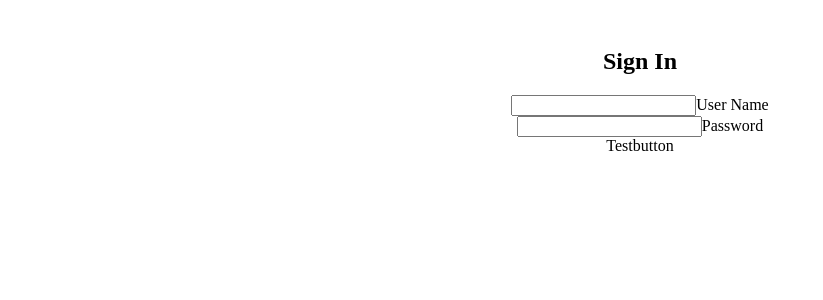
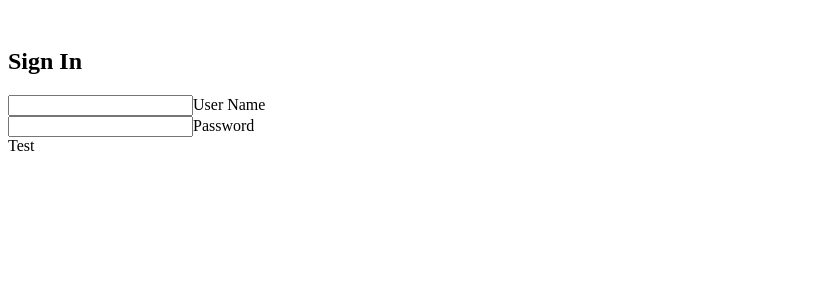
Before and after one commit to dev-kev-coder/To-Do-App, a React app in the folder ClientApp/: page / in a window 1280 px wide. Shown: the top 300 px of the page, without its empty margins (0-823 px from the left). Built offline with nearby package versions, Linux system fonts and the light colour scheme; the HTML template or start-up script is replaced by a standard one.

Commit message:
current state of the login form. Next step is messing around with positioning with materialize.

```diff
--- a/ClientApp/src/pages/Login/LoginForm.jsx
+++ b/ClientApp/src/pages/Login/LoginForm.jsx
@@ -6,7 +6,7 @@ const formPanelStyle = {
   height: '50dvh',
   marginTop: '3rem',
   marginBottom: '1rem',
-  textAlign: 'center',
+  // textAlign: 'center',
 };
 
 const LoginForm = () => {
@@ -23,12 +23,11 @@ const LoginForm = () => {
       style={formPanelStyle}
     >
       <h2>Sign In</h2>
+
       <TextInput id="form_username" label="User Name" />
       <TextInput id="form_password" label="Password" type="password" />
 
       <RaisedButton waves>Test</RaisedButton>
-      <a class="waves-effect waves-yellow btn">button</a>
-      {/* <a class="waves-effect waves-teal btn-flat">Button</a> */}
     </CardPanel>
   );
 };
```
